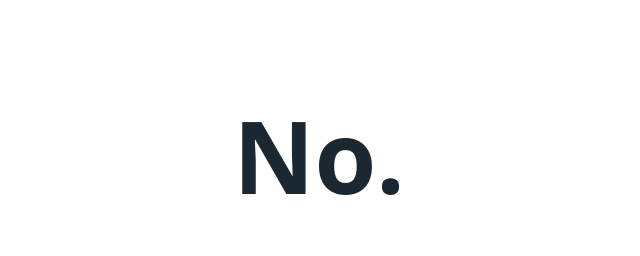
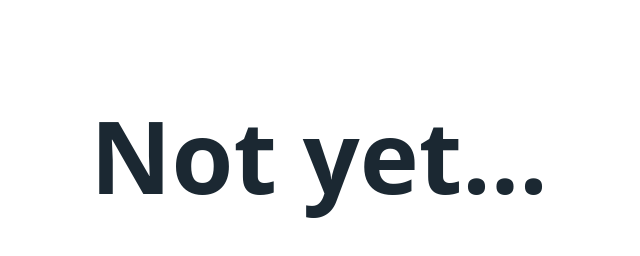
Before and after one commit to danmoz/hasdeferitswitchedtogithubyet, a plain HTML site: page index.html in a window 1280 px wide. Shown: the whole page, without its empty margins (321-961 px from the left). Drawn offline with nearby package versions, Linux system fonts and the light colour scheme.

Commit message:
Update website text

```diff
--- a/index.html
+++ b/index.html
@@ -13,7 +13,7 @@
 
 <h1 style="font-size: 5em; text-align: center;">
 
-No.
+Not yet...
 
 </h1>
 
```
